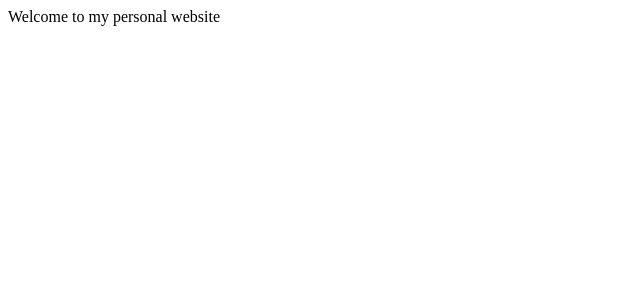
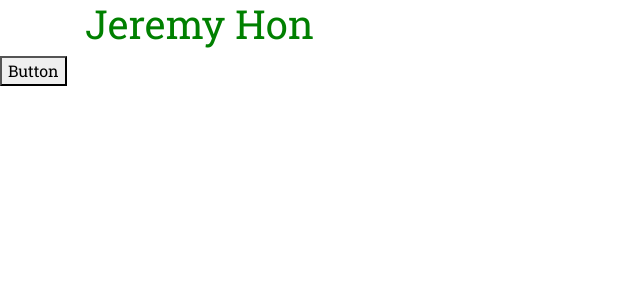
Before and after one commit to jeremykhon/personal-website, a Next.js app: page / in a window 1280 px wide. Shown: the top 300 px of the page, without its empty margins (0-640 px from the left). Built offline with nearby package versions, Linux system fonts and the light colour scheme.

Commit message:
theme provider

```diff
--- a/package.json
+++ b/package.json
@@ -16,13 +16,17 @@
   "author": "",
   "license": "ISC",
   "dependencies": {
+    "bootstrap": "^4.5.0",
     "next": "^9.4.4",
     "react": "^16.13.1",
-    "react-dom": "^16.13.1"
+    "react-dom": "^16.13.1",
+    "sass": "^1.26.8",
+    "styled-components": "^5.1.1"
   },
   "devDependencies": {
     "@types/node": "^14.0.13",
     "@types/react": "^16.9.36",
+    "@types/styled-components": "^5.1.0",
     "typescript": "^3.9.5"
   }
 }
--- /dev/null
+++ b/pages/_app.tsx
@@ -0,0 +1,53 @@
+import { AppProps } from "next/app";
+import "../styles/global/index.scss";
+import { createGlobalStyle, ThemeProvider } from "styled-components";
+import { useState } from "react";
+
+interface GlobalStyleProps {
+  theme: {
+    main: string;
+    text: string;
+  };
+}
+
+const GlobalStyle = createGlobalStyle<GlobalStyleProps>`
+  body {
+    background-color: ${(props) => props.theme.main};
+  }
+`;
+
+const lightTheme = {
+  name: "light",
+  main: "white",
+  text: "green",
+};
+
+const darkTheme = {
+  name: "dark",
+  main: "black",
+  text: "blue",
+};
+
+function MyApp({ Component, pageProps }: AppProps) {
+  const [theme, setTheme] = useState(lightTheme);
+
+  const toggleTheme = () => {
+    if (theme.name === "light") {
+      setTheme(darkTheme);
+    } else {
+      setTheme(lightTheme);
+    }
+  };
+
+  return (
+    <>
+      <ThemeProvider theme={theme}>
+        <GlobalStyle />
+        <Component {...pageProps} />
+        <button onClick={toggleTheme}>Button</button>
+      </ThemeProvider>
+    </>
+  );
+}
+
+export default MyApp;
--- /dev/null
+++ b/pages/_document.tsx
@@ -0,0 +1,32 @@
+import Document, { DocumentContext } from "next/document";
+import { ServerStyleSheet } from "styled-components";
+
+class MyDocument extends Document {
+  static async getInitialProps(ctx: DocumentContext) {
+    const sheet = new ServerStyleSheet();
+    const originalRenderPage = ctx.renderPage;
+
+    try {
+      ctx.renderPage = () =>
+        originalRenderPage({
+          enhanceApp: (App) => (props) =>
+            sheet.collectStyles(<App {...props} />),
+        });
+
+      const initialProps = await Document.getInitialProps(ctx);
+      return {
+        ...initialProps,
+        styles: (
+          <>
+            {initialProps.styles}
+            {sheet.getStyleElement()}
+          </>
+        ),
+      };
+    } finally {
+      sheet.seal();
+    }
+  }
+}
+
+export default MyDocument;
--- a/pages/index.tsx
+++ b/pages/index.tsx
@@ -1,5 +1,22 @@
-const HomePage: React.FC = () => {
-  return <div>Welcome to my personal website</div>
+import styled from "styled-components";
+
+interface GlobalStyleProps {
+  theme: {
+    main: string;
+    text: string;
+  };
 }
 
-export default HomePage
+const HomePage: React.FC = () => {
+  return (
+    <div className="container">
+      <Title>Jeremy Hon</Title>
+    </div>
+  );
+};
+
+const Title = styled.h1<GlobalStyleProps>`
+  color: ${(props) => props.theme.text};
+`;
+
+export default HomePage;
--- /dev/null
+++ b/providers/ThemeProvider.tsx
@@ -0,0 +1,20 @@
+import { useState, createContext, SetStateAction } from "react";
+
+interface ThemeContextProps {
+  theme: string;
+  setTheme: React.Dispatch<SetStateAction<string>>;
+}
+
+export const ThemeContext = createContext<Partial<ThemeContextProps>>({});
+
+const ThemeProvider: React.FC = (props) => {
+  const [theme, setTheme] = useState("light");
+
+  return (
+    <ThemeContext.Provider value={{ theme, setTheme }}>
+      {props.children}
+    </ThemeContext.Provider>
+  );
+};
+
+export default ThemeProvider;
--- /dev/null
+++ b/styles/global/index.scss
@@ -0,0 +1,9 @@
+@import url("https://fonts.googleapis.com/css2?family=Roboto+Slab&display=swap");
+@import "bootstrap/scss/bootstrap.scss";
+
+body {
+  font-family: "Roboto Slab", serif;
+  font-size: 16px;
+  color: black;
+  background-color: black;
+}
```
Also changed, not shown: 1 other file (tests, documents, lock files or other folders).
